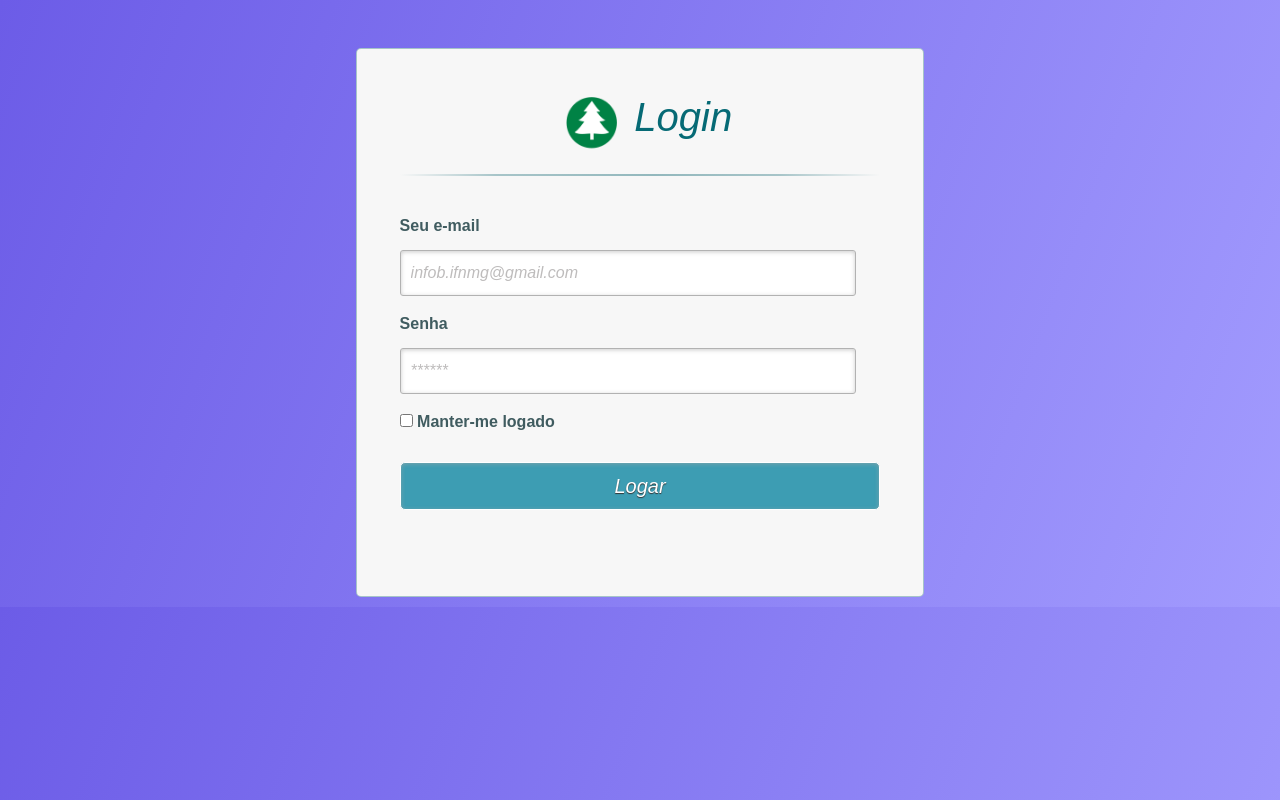
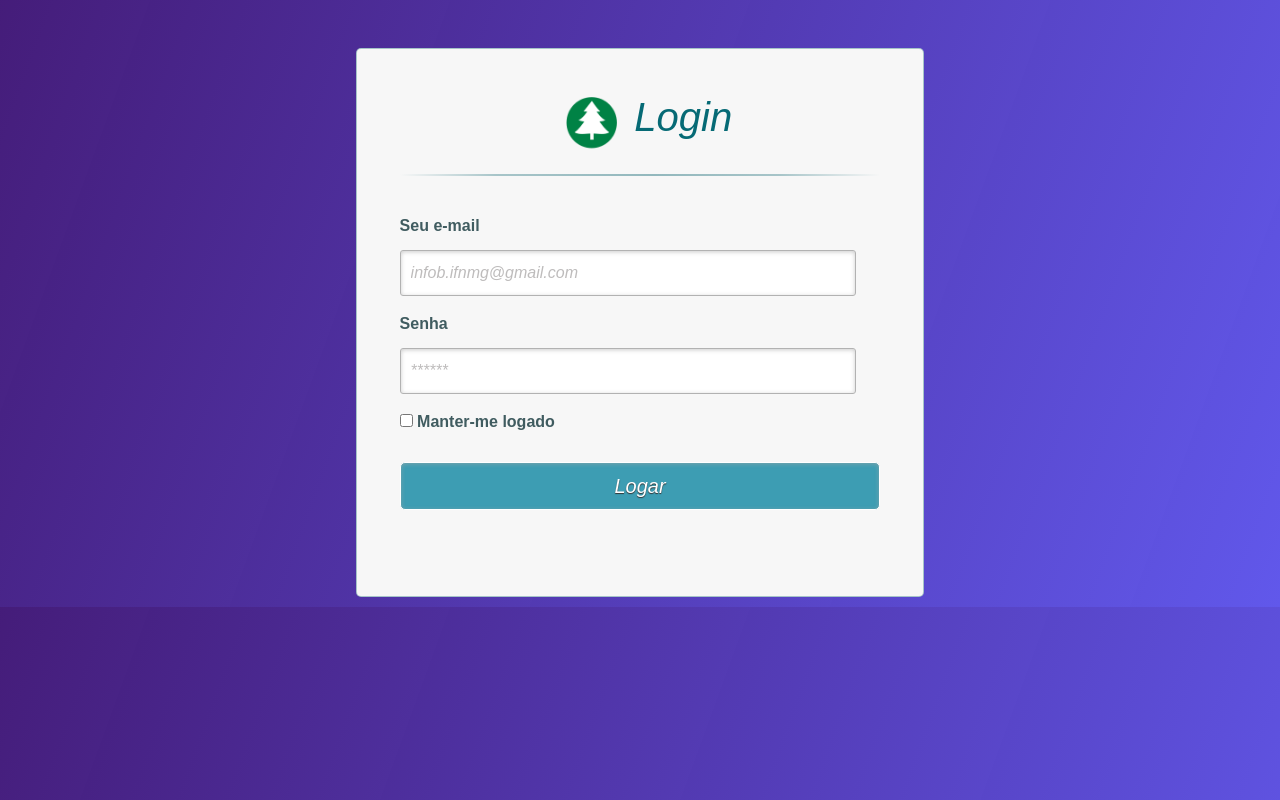
Before and after one commit to brenovambaster/Projeto-TreeManager, a PHP site: page /login.php in a window 1280 px wide. Run offline with PHP 8.4, Linux system fonts and the light colour scheme.

Commit message:
background login

```diff
--- a/css/login.css
+++ b/css/login.css
@@ -10,7 +10,7 @@
 
 #bodyteste {
     margin: 10px;
-    background-image: linear-gradient(110deg, #6c5ce7, #a29bfe) !important;
+    background-image: linear-gradient(110deg, #411877fa, #6158eb) !important;
 }
 
 a {
```
